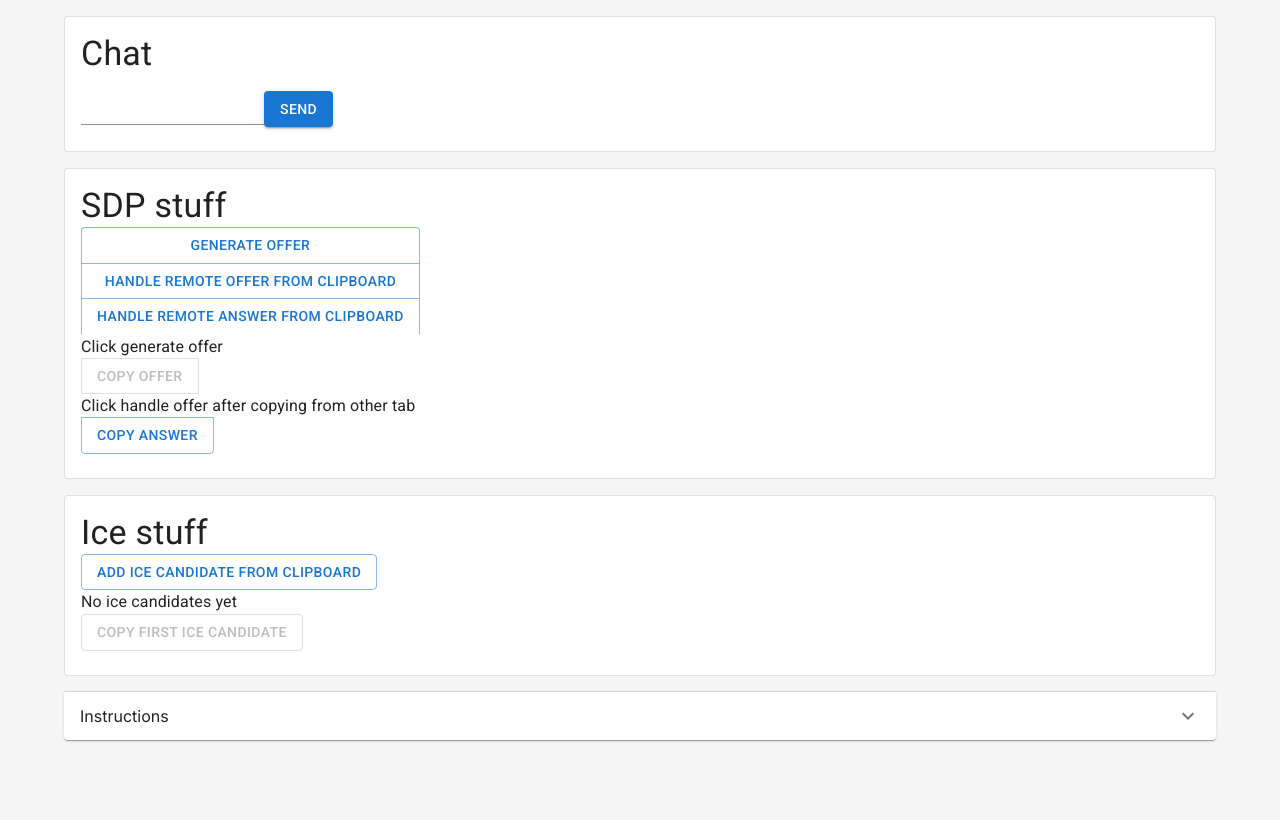
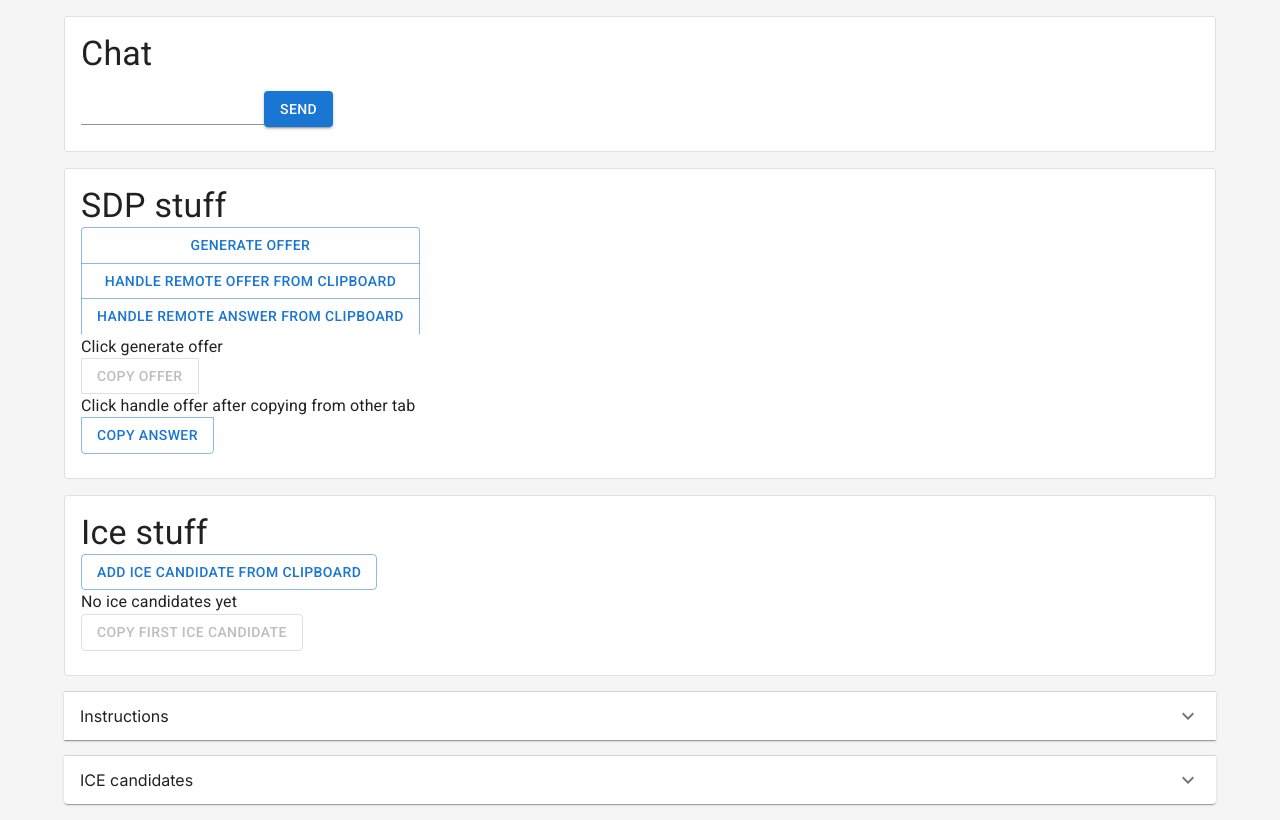
Before and after one commit to titan-syndicate/glowing-system, a Next.js app: page /chat in a window 1280 px wide. Built offline with nearby package versions, Linux system fonts and the light colour scheme.

Commit message:
Add ICE candidates accordion for debugging

```diff
--- a/app/chat/page.tsx
+++ b/app/chat/page.tsx
@@ -189,6 +189,19 @@ const WebRTCChat: React.FC = () => {
           <Instructions />
         </AccordionDetails>
       </Accordion>
+
+      <Accordion>
+        <AccordionSummary expandIcon={<ExpandMore />}>
+          ICE candidates
+        </AccordionSummary>
+        <AccordionDetails>
+          <ol>
+            {iceCandidates.map((c) => (
+              <li key={c}>{c}</li>
+            ))}
+          </ol>
+        </AccordionDetails>
+      </Accordion>
     </Container>
   );
 };
```
